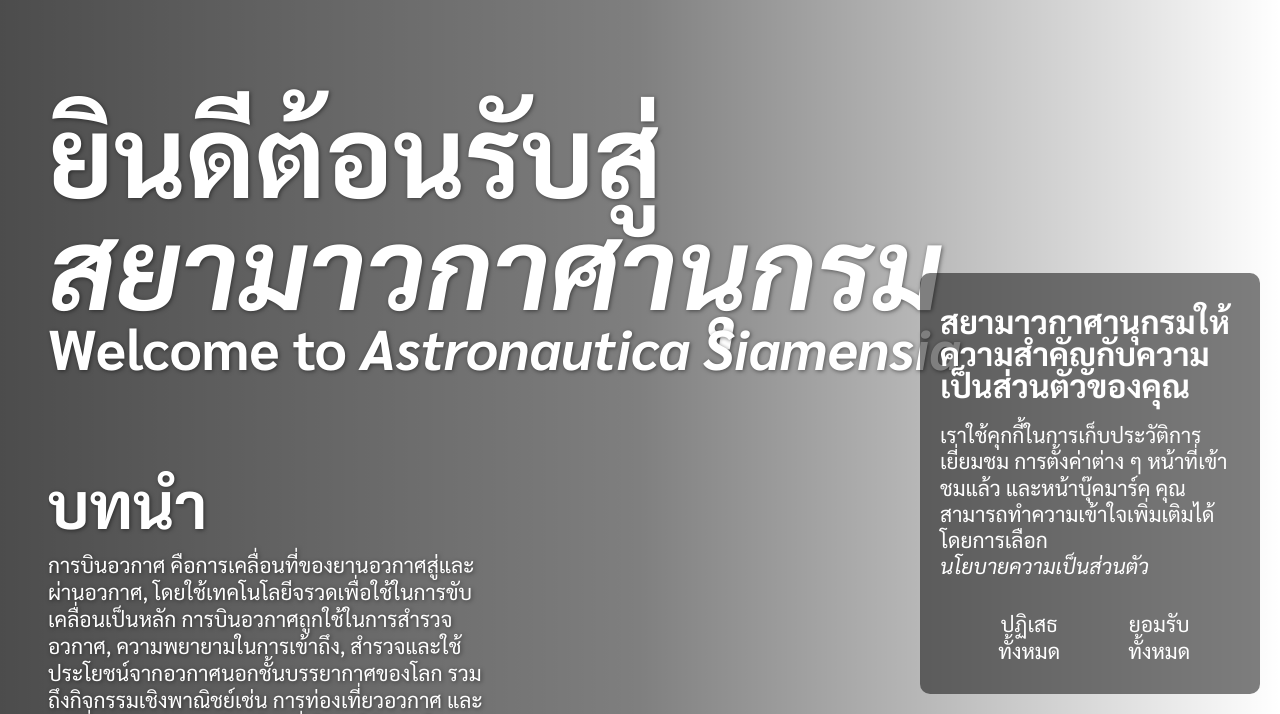
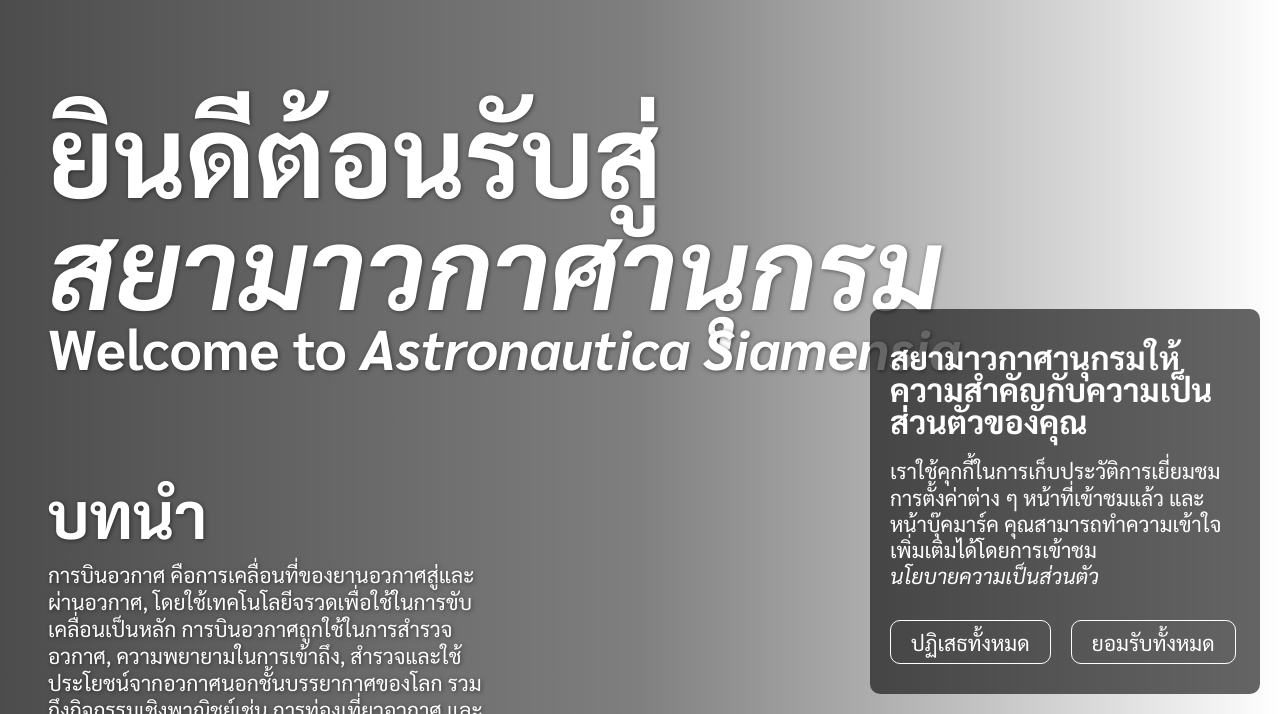
Before and after one commit to X982pGitHub/Astronautica, a plain HTML site: page home.html in a window 1280 px wide. Shown: the part 86-800 px from the top of the page. Drawn offline with Linux system fonts and the light colour scheme.

Commit message:
additional cookie stylisation fix

```diff
--- a/css/cookie-consent.css
+++ b/css/cookie-consent.css
@@ -2,16 +2,16 @@
     position: fixed;
     right: 0;
     bottom: 0;
-    background-color: rgba(0, 0, 0, 0.5);
+    background-color: rgba(0, 0, 0, 0.6);
     color: #fff;
     display: flex;
     flex-direction: column;
     justify-content: center;
-    align-items: center;
+    align-items: stretch;
     padding: 10px 20px;
     border-radius: 10px;
     z-index: 10;
-    width: 300px;
+    width: 350px;
     margin: 20px;
 }
 
@@ -21,11 +21,9 @@
 
 #cookieConsentContainer {
     display: flex;
-    justify-content: space-between;
-    align-items: center;
-    max-width: 800px;
-    margin: 0;
-    padding: 10px 20px;
+    justify-content: flex-start;
+    padding: 20px 0px;
+    column-gap: 20px;
 }
 
 #cookieConsentText {
@@ -34,16 +32,14 @@
 }
 
 #cookieConsentAccept,
-#cookieConsentDeny,
-#cookieConsentLearnMore {
+#cookieConsentDeny {
     background-color: transparent;
-    border: none;
+    border: solid 1.5px white;
+    border-radius: 10px;
     color: #fff;
     cursor: pointer;
     font-size: 21px;
-    margin-left: 10px;
-    padding: 10px 15px;
-    text-transform: uppercase;
+    padding: 7.5px 20px;
     transition: all 0.3s ease-in-out;
 }
 
@@ -53,3 +49,11 @@
     background-color: #fff;
     color: #333;
 }
+
+#cookieConsent p a {
+    color: white;
+}
+
+#cookieConsent p a::after {
+    background-color: rgb(255, 255, 255);
+}
--- a/css/styles.css
+++ b/css/styles.css
@@ -40,6 +40,7 @@
     line-height: 100%;
     margin-bottom: 1rem;
     border-bottom: 1px solid #CCC;
+    padding-top: 10px;
     overflow: hidden;
 }
 
--- a/home.html
+++ b/home.html
@@ -111,8 +111,7 @@
     <div id="cookieConsent">
         <h1>สยามาวกาศานุกรมให้ความสำคัญกับความเป็นส่วนตัวของคุณ </h1>
         <p id="cookieConsentText">
-            เราใช้คุกกี้ในการเก็บประวัติการเยี่ยมชม การตั้งค่าต่าง&nbsp;ๆ หน้าที่เข้าชมแล้ว และหน้าบุ๊คมาร์ค คุณสามารถทำความเข้าใจเพิ่มเติมได้โดยการเลือก
-            <a href="cookie_policy.html">นโยบายความเป็นส่วนตัว</a>
+            เราใช้คุกกี้ในการเก็บประวัติการเยี่ยมชม การตั้งค่าต่าง&nbsp;ๆ หน้าที่เข้าชมแล้ว และหน้าบุ๊คมาร์ค คุณสามารถทำความเข้าใจเพิ่มเติมได้โดยการเข้าชม <a href="cookie_policy.html">นโยบายความเป็นส่วนตัว</a>
         </p>
         <div id="cookieConsentContainer">
             <button id="cookieConsentDeny">ปฏิเสธทั้งหมด</button>
```
Also changed, not shown: cookie_policy.html (+1 -1 lines).
